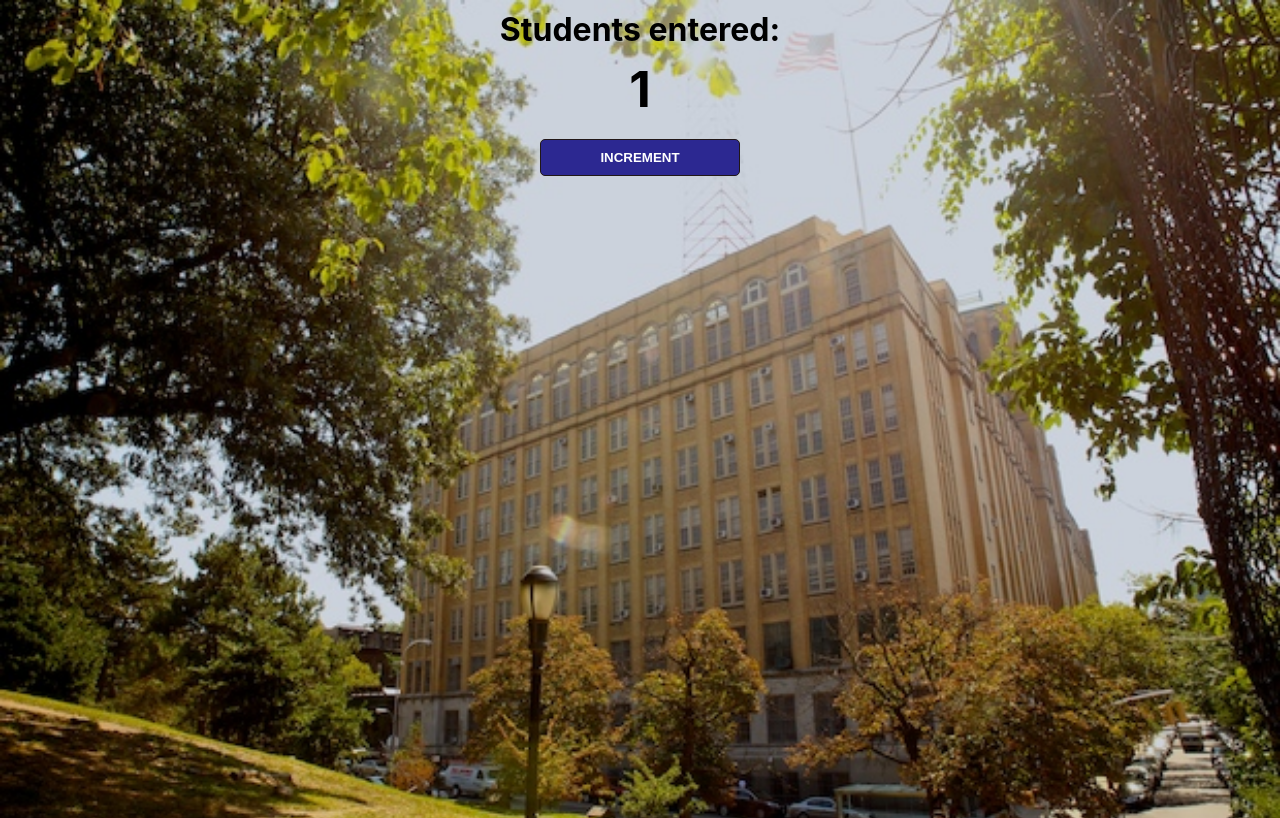
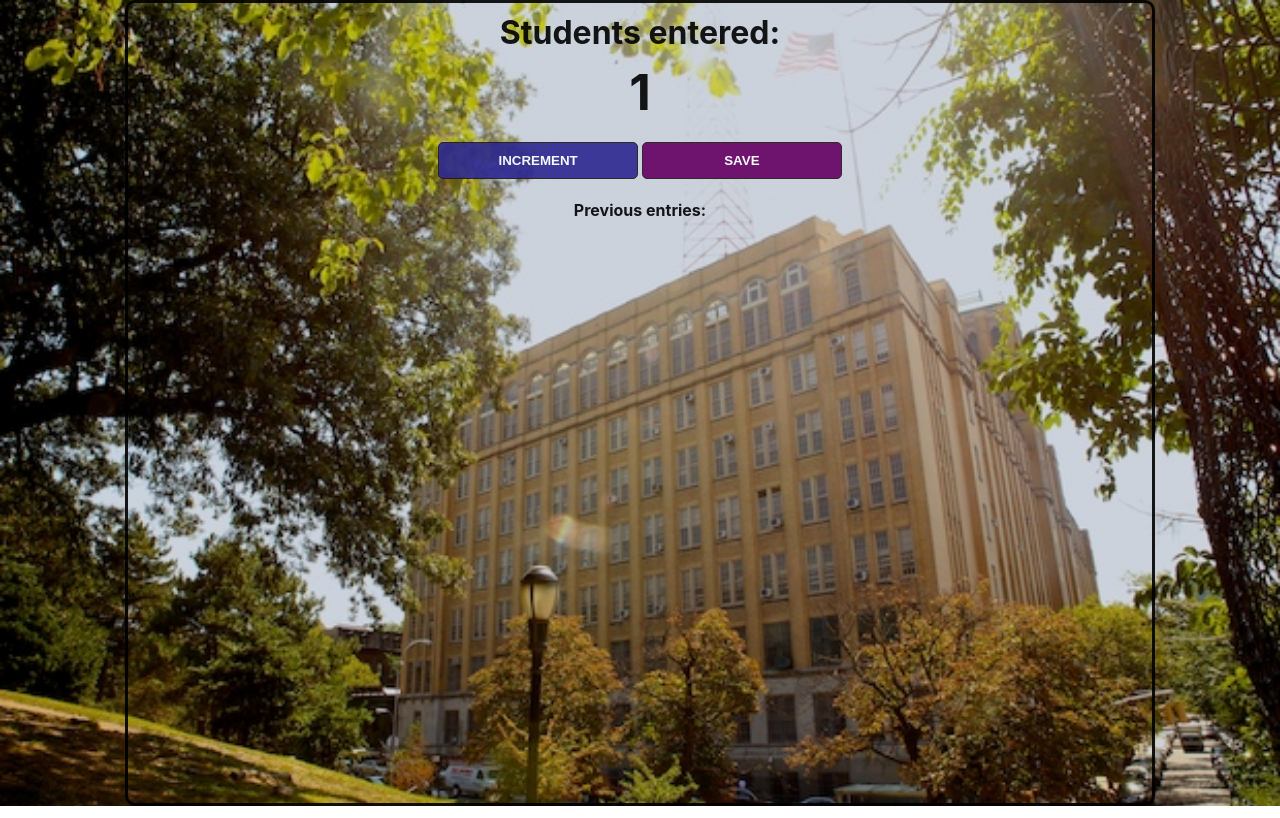
Before and after one commit to NelsonSenhouse/Nelson_Clicker, a plain HTML site: page index.html in a window 1280 px wide. Both pictures are taken after a click on the button "INCREMENT". Drawn offline with Linux system fonts and the light colour scheme.

Commit message:
Add files via upload

```diff
--- a/index.html
+++ b/index.html
@@ -4,12 +4,12 @@
     <head>
         <link rel="stylesheet" href="style.css">
     </head>
-    <body>
-                <h1>Students entered:</h1>
-                <h2 id="count-el">0</h2>
-                <button id="increment-btn" onclick="increment()">INCREMENT</button>
-
-
+    <body class="container">
+        <h1>Students entered:</h1>
+        <h2 id="count-el">0</h2>
+        <button id="increment-btn" onclick="increment()">INCREMENT</button>
+        <button id="save-btn" onclick="save()">SAVE</button>
+        <p id="entries">Previous entries: </p>
     <script src = "index.js"></script>
     </body>
 </html>
--- a/index.js
+++ b/index.js
@@ -1,10 +1,15 @@
 // Title: Build a Counter App
 var num = 0
-var button = document.getElementById("count-el")
-button.innerHTML = num
+var button1 = document.getElementById("count-el")
+button2.innerHTML = num
+var button2 = document.getElementById("save-btn")
 
 function increment() {
     num ++
-    button.innerHTML = num
+    button1.innerHTML = num
     console.log(num)
 }
+
+function save() {
+    document.getElementById("entries").innerHTML += num + " - "
+}
--- a/style.css
+++ b/style.css
@@ -9,12 +9,12 @@ body {
   }
 
 .container{
-    background: white;
     opacity: 0.90;
     max-width: 80%;
     margin: auto; /* this helps centering */
     border: 3px solid black;
     border-radius: 10px;
+
   }
 
 h1 {
```
Lines whose indentation alone changed are shown as unchanged.
